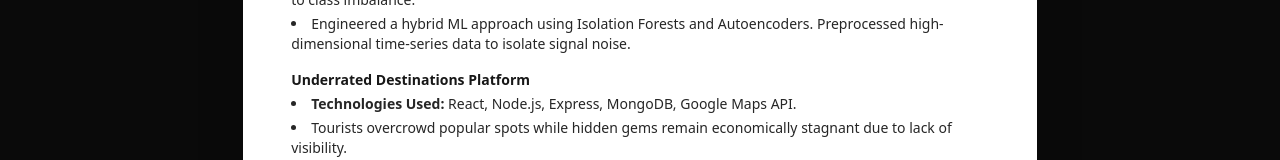
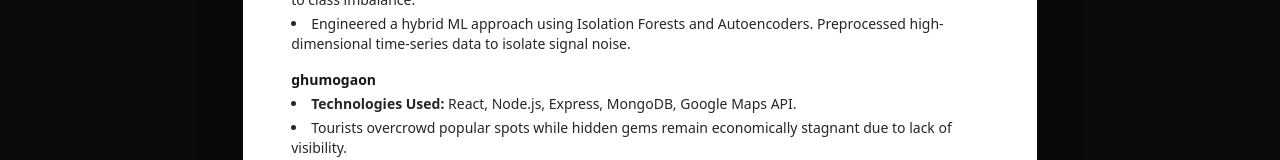
Before and after one commit to tris010/portfolio, a Next.js app: page /resume in a window 1280 px wide. Shown: the part 1631-1791 px from the top of the page. Built offline with nearby package versions, Linux system fonts and the light colour scheme.

Commit message:
Rename project to ghumogaon and update content

```diff
--- a/src/data/content.ts
+++ b/src/data/content.ts
@@ -72,7 +72,7 @@ export const content = {
         },
         {
             id: "travel-platform",
-            title: "Underrated Destinations Platform",
+            title: "ghumogaon",
             shortDescription: "Award-winning travel discovery engine for SIH 2023.",
             tags: ["React", "Node.js", "System Design"],
             link: "/demo/travel-platform",
```
